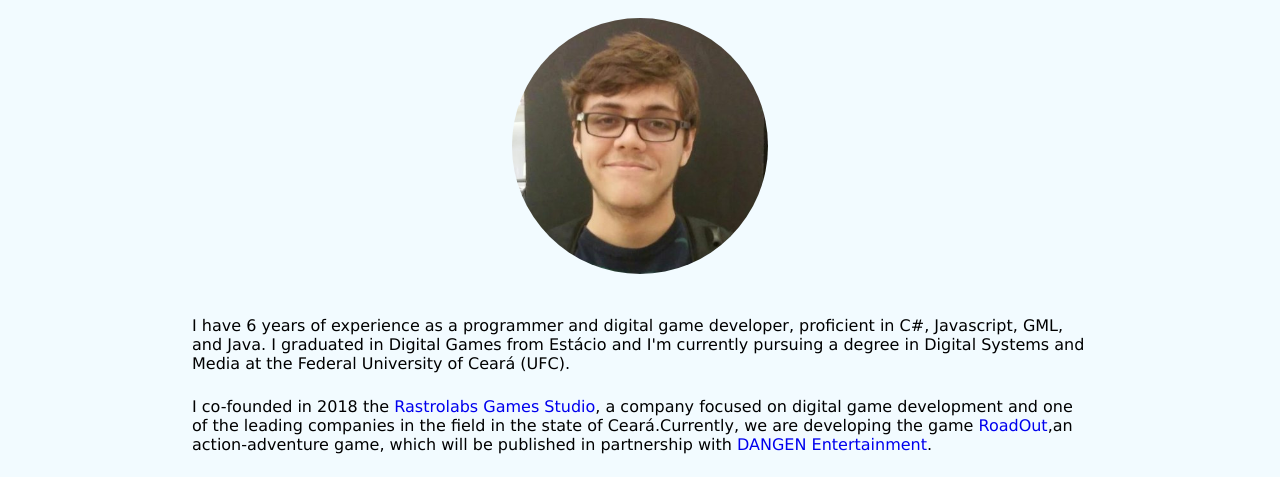
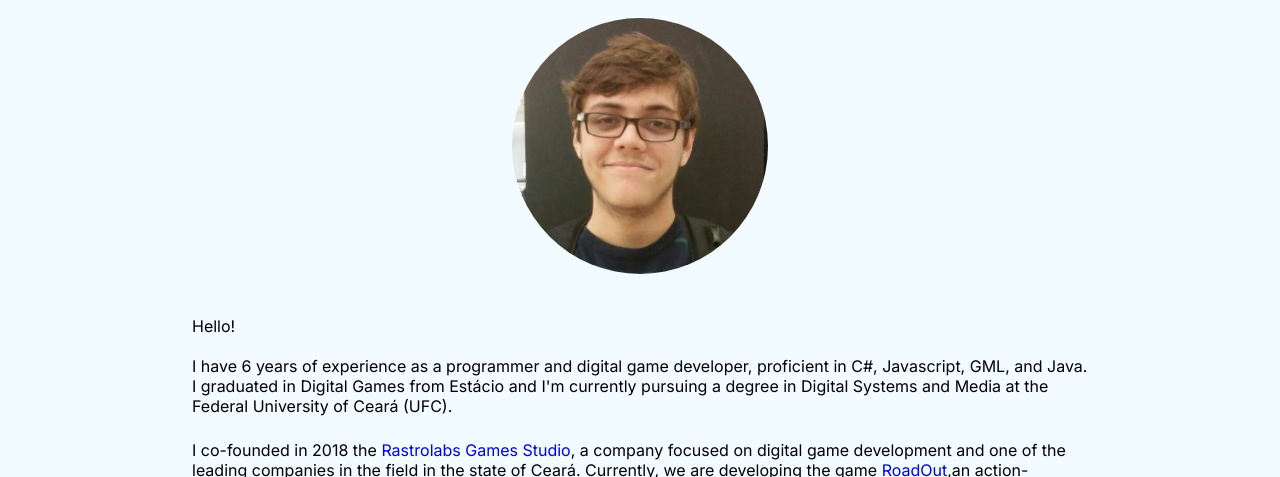
Before and after one commit to JeffersonJales/jeffersonjales.github.io, a plain HTML site: page index.html in a window 1280 px wide. Shown: the part 134-611 px from the top of the page. Drawn offline with Linux system fonts and the light colour scheme.

Commit message:
add font

```diff
--- a/script/text.js
+++ b/script/text.js
@@ -17,17 +17,17 @@ function add(id, arrkey){
 }
 
 add("about1", [
-    "Tenho 6 anos de experiência como programador e desenvolvedor de jogos digitais, com domínio em C#, Javascript, GML e Java. Sou formado em Jogos Digitais pela Estácio e Graduando em Sistemas e Mídias Digitais na Faculdade Federal do Ceará (UFC).",
-    "I have 6 years of experience as a programmer and digital game developer, proficient in C#, Javascript, GML, and Java. I graduated in Digital Games from Estácio and I'm currently pursuing a degree in Digital Systems and Media at the Federal University of Ceará (UFC)."
+    "Olá!<br><br>Tenho 6 anos de experiência como programador e desenvolvedor de jogos digitais, com domínio em C#, Javascript, GML e Java. Sou formado em Jogos Digitais pela Estácio e Graduando em Sistemas e Mídias Digitais na Faculdade Federal do Ceará (UFC).",
+    "Hello!<br><br>I have 6 years of experience as a programmer and digital game developer, proficient in C#, Javascript, GML, and Java. I graduated in Digital Games from Estácio and I'm currently pursuing a degree in Digital Systems and Media at the Federal University of Ceará (UFC).</strong>"
 ]);
 
 add("about2", [
-    'Co-fundei, em 2018, a <a href="https://twitter.com/RoadoutGame" target=”_blank”>Rastrolabs Games Studio</a>, empresa focada em desenvolvimento de jogos digitais e uma das principais empresas do ramo no estado do Ceará.' +
+    'Co-fundei, em 2018, a <a href="https://twitter.com/RoadoutGame" target=”_blank”>Rastrolabs Games Studio</a>, empresa focada em desenvolvimento de jogos digitais e uma das principais empresas do ramo no estado do Ceará. ' +
     'Atualmente estamos desenvolvendo o jogo <a href="https://store.steampowered.com/app/1829270/RoadOut/" target=”_blank” >RoadOut</a>,' +
     'um jogo de ação e aventura, que será publicado em parceria com a <a href="https://dangenentertainment.com/">DANGEN Entertainment</a>.',
 
     'I co-founded in 2018 the <a href="https://twitter.com/RoadoutGame" target="_blank">Rastrolabs Games Studio</a>, ' +
-    'a company focused on digital game development and one of the leading companies in the field in the state of Ceará.' +
+    'a company focused on digital game development and one of the leading companies in the field in the state of Ceará. ' +
     'Currently, we are developing the game <a href="https://store.steampowered.com/app/1829270/RoadOut/" target="_blank">RoadOut</a>,' +
     'an action-adventure game, which will be published in partnership with <a href="https://dangenentertainment.com/" target="_blank">DANGEN Entertainment</a>.'
 ]);
--- a/style/main.css
+++ b/style/main.css
@@ -1,6 +1,9 @@
+@import url('https://fonts.googleapis.com/css2?family=Inter:wght@400;700&display=swap" rel="stylesheet">');
+
 *{
-    font-family: Verdana, Geneva, Tahoma, sans-serif;
+    font-family: Inter, Verdana, Geneva, Tahoma, sans-serif;
     font-size: 20px;
+    font-weight: 500;
     padding: 0%;
     margin: 0%;
 }
```
Also changed, not shown: index.html (+0 -1 lines).
